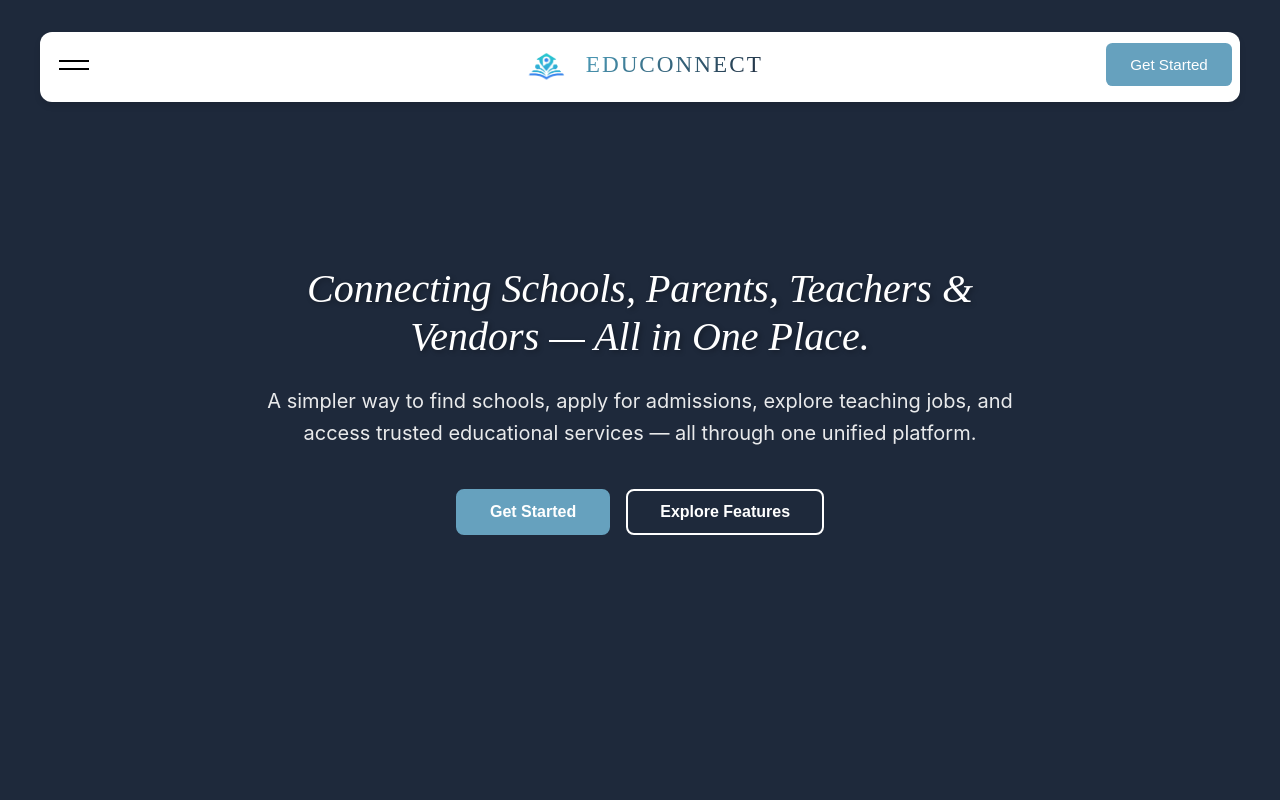
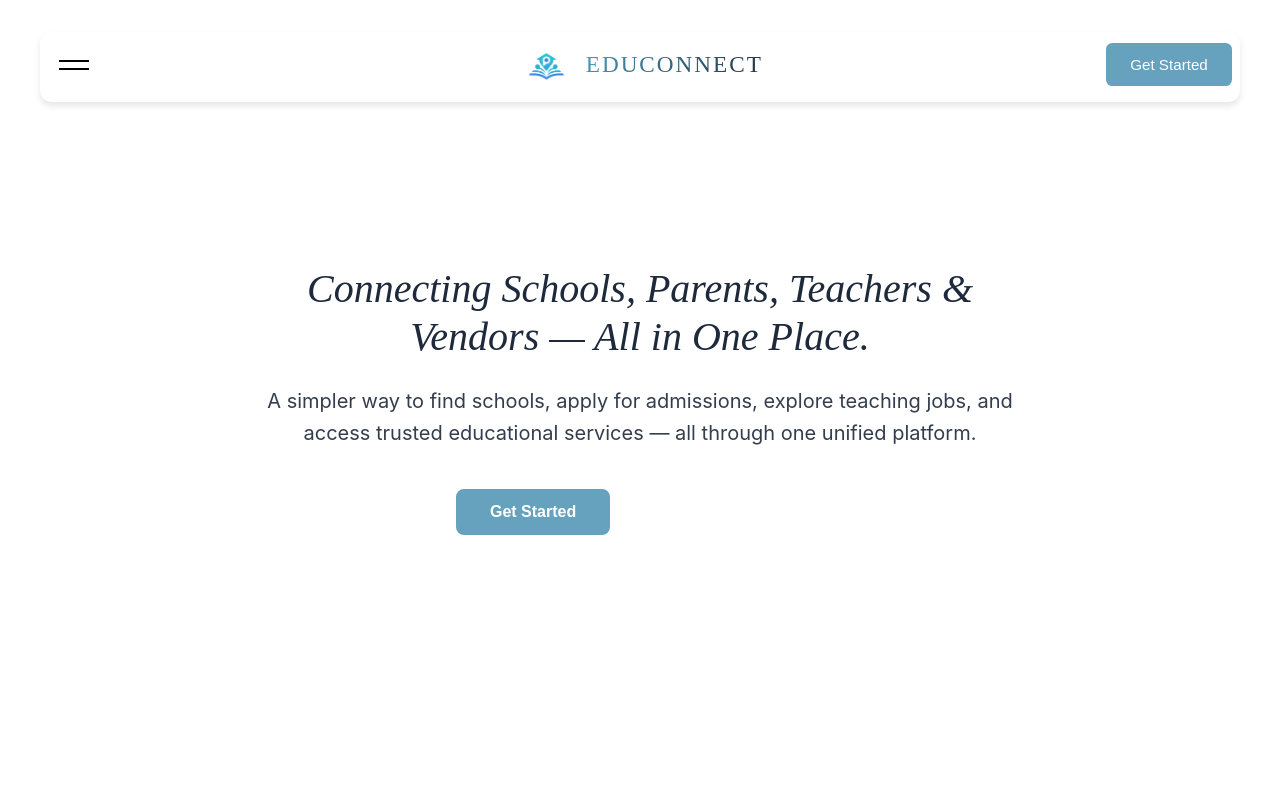
Before and after one commit to Javeria-Javaid/EduConnent, a React (Vite) app in the folder EduConnect/: page / in a window 1280 px wide. Shown: the top 800 px of the page. Built offline with nearby package versions, Linux system fonts and the light colour scheme.

Commit message:
updated hero

```diff
--- a/EduConnect/src/App.jsx
+++ b/EduConnect/src/App.jsx
@@ -50,7 +50,8 @@ function App() {
                 { label: "For Educators", href: "#educators", ariaLabel: "Features for educators" },
                 { label: "For Institutions", href: "#institutions", ariaLabel: "Features for institutions" }
             ]
-        },
+        }
+        ,
         {
             label: "Contact",
             bgColor: "#ffe4e6",
@@ -74,11 +75,11 @@ function App() {
             text: "Explore Features",
             onClick: () => console.log("Explore Features clicked")
         },
-        background: "gradient",
+        background: "solid", // Changed to 'solid'
         backgroundProps: {
-            // ✅ Solid dark background matching the footer
-            gradient: "linear-gradient(135deg, #1e293b 0%, #1e293b 100%)",
-            color: "#1e293b"
+            // ✅ Setting background to white to meet new design requirement
+            gradient: "linear-gradient(135deg, #ffffff 0%, #ffffff 100%)",
+            color: "#ffffff"
         },
         className: "fade-in",
     }
--- a/EduConnect/src/components/Hero/Hero.css
+++ b/EduConnect/src/components/Hero/Hero.css
@@ -5,37 +5,38 @@
     align-items: center;
     justify-content: center;
     padding: 80px 20px;
-    color: white;
+    /* ✅ Changed text color from white to dark blue/slate */
+    color: #1e293b;
 }
 
 .hero-container {
-    max-width: 1200px;
-    width: 100%;
     /* Max-width for text content when centered */
     max-width: 800px;
+    width: 100%;
+    z-index: 2;
 }
 
-/* 💡 GRID CONTAINER FOR CONTENT & VISUALS - REMOVED */
-/* .hero-content-grid styles are removed */
+/* ❌ Removed: .hero-background-shape styles (Floating curve) */
+/* ❌ Removed: .hero-content-grid styles (Two-column layout) */
 
-/* --- TEXT CONTENT (NOW FULL-WIDTH) --- */
+
+/* --- TEXT CONTENT (NOW FULL-WIDTH, CENTERED) --- */
 .hero-text-content {
     /* Center the content */
     text-align: center;
     padding: 0;
 }
 
-/* 🖋️ TITLE STYLES */
+/* 🖋️ TITLE STYLES (RESTORED STYLISH TYPOGRAPHY) */
 .hero-title {
-    /* Base Typography (RESTORED ELEGANT LOOK) */
     font-size: 2.5rem;
     font-weight: 500;
     margin-bottom: 24px;
     line-height: 1.2;
-    /* ✅ RESTORED STYLES: Italic font and Times New Roman */
     font-style: italic;
     font-family: 'Times New Roman', Times, serif;
-    text-shadow: 2px 2px 5px rgba(0, 0, 0, 0.3);
+    /* Removed dark text shadow as background is now light */
+    text-shadow: none;
 
     overflow: visible;
     display: block;
@@ -56,17 +57,16 @@
     display: block;
 }
 
-/* ✨ DECRYPTEDTEXT ANIMATION STYLES (RESTORED) */
+/* ✨ DECRYPTEDTEXT ANIMATION STYLES */
 /* Style for characters that are currently scrambling/encrypted */
 .hero-encrypted-char {
-    /* Optional: Use a blocky/monospace font for a terminal effect */
     font-family: monospace;
 
-    /* 🎨 RESTORED COLOR: Primary Blue/Teal with subtle glow */
+    /* Primary Blue/Teal with subtle glow - remains effective on light background */
     color: #66a1be;
-    text-shadow: 0 0 5px rgba(102, 161, 190, 0.7);
+    text-shadow: 0 0 5px rgba(102, 161, 190, 0.5);
 
-    transition: color 0.1s; /* Quick transition for visual effect */
+    transition: color 0.1s;
 }
 
 /* Button Container */
@@ -78,14 +78,10 @@
     justify-content: center; /* Align buttons to the center */
 }
 
-/* --- RIGHT COLUMN: VISUAL CONTENT - REMOVED --- */
-/* .hero-visual-content and .visual-placeholder styles are removed */
+/* ❌ Removed: .hero-visual-content and device mockup styles */
 
 /* 📱 Responsive design */
 @media (max-width: 992px) {
-    /* No longer needed, as it's a single column layout */
-    /* .hero-content-grid styles are removed */
-
     .hero-title {
         font-size: 2.8rem;
     }
```
